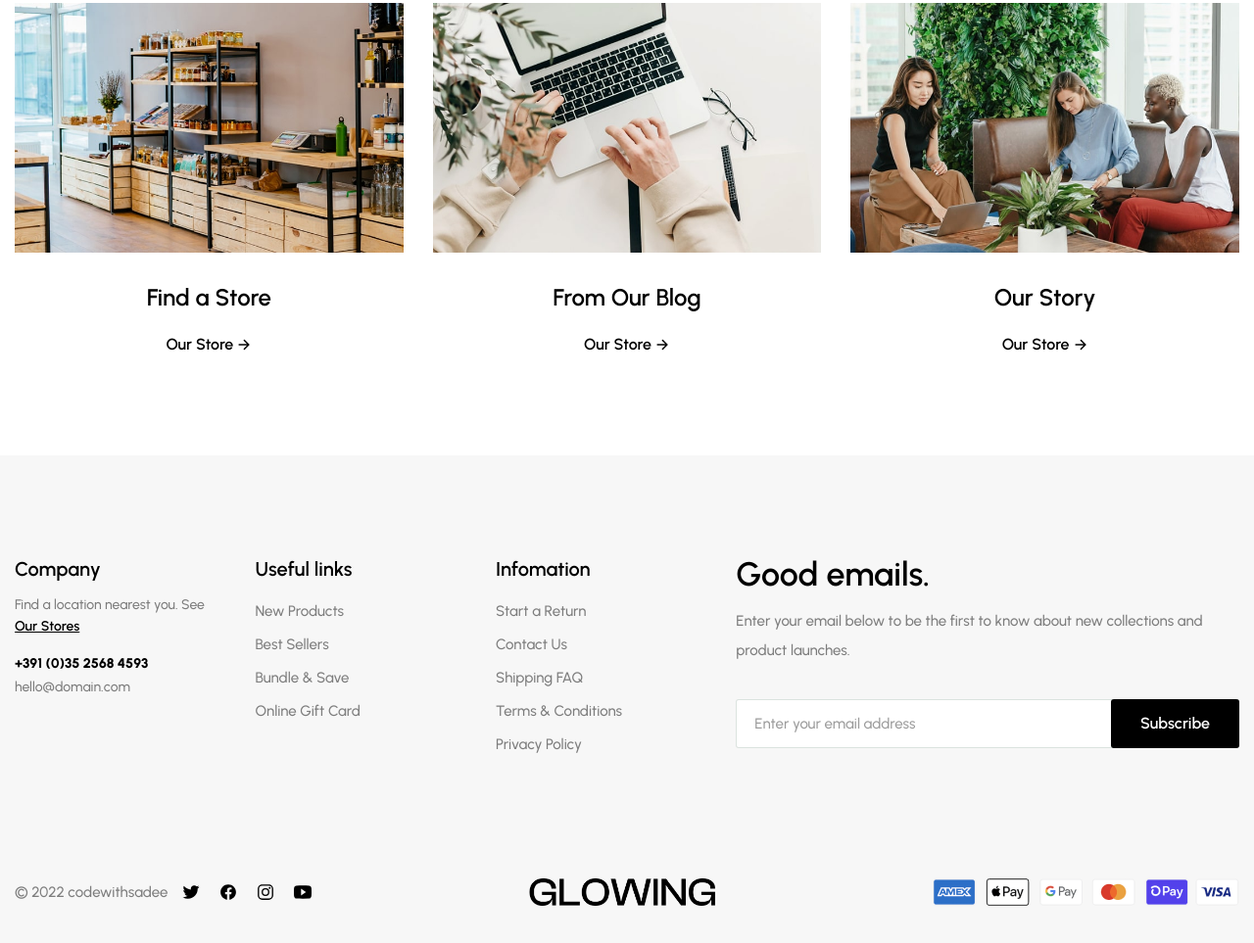
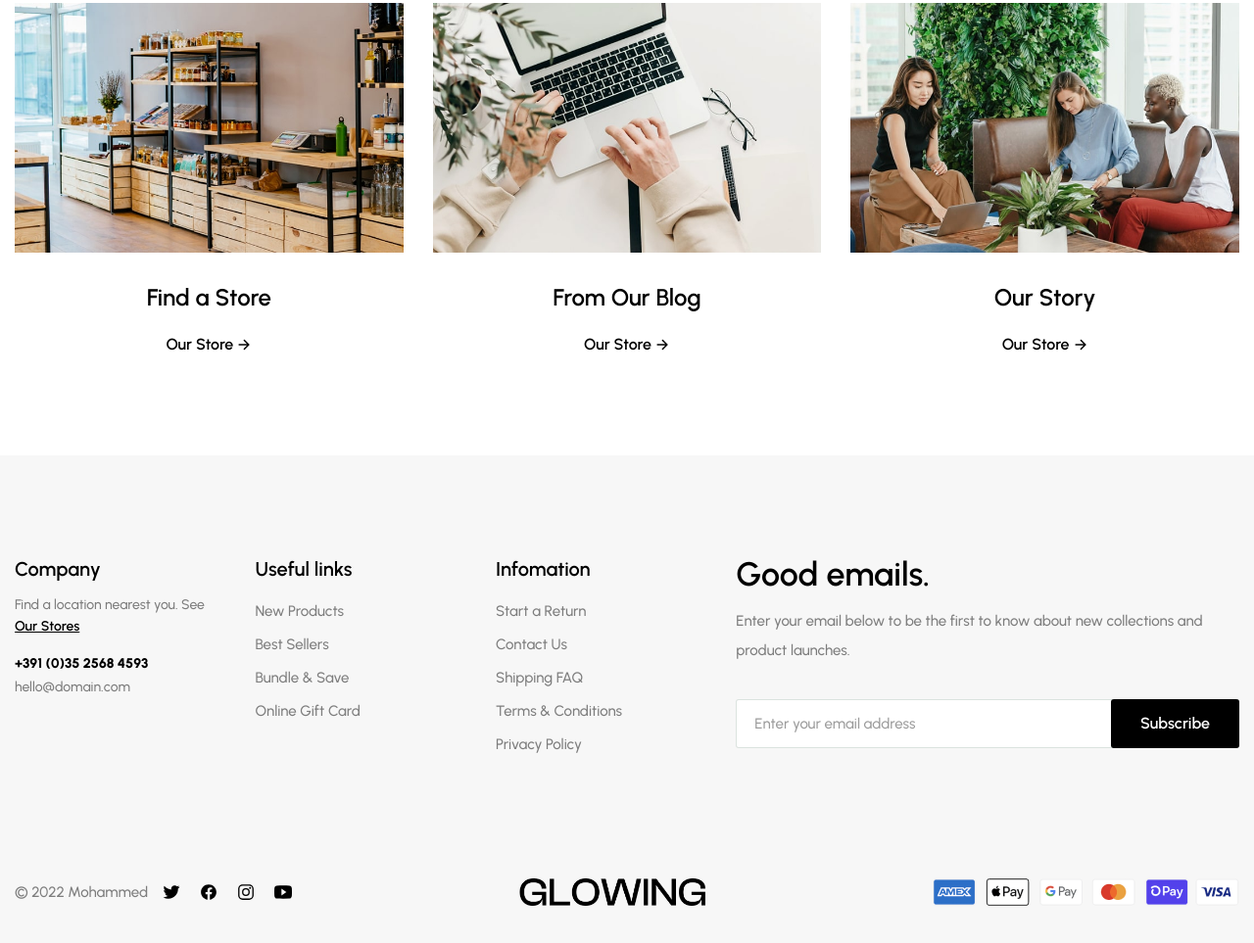
Before and after one commit to MOHAMMED2207/Glowing__shop, a plain HTML site: page index.html in a window 1280 px wide. Shown: the part 4282-5245 px from the top of the page at 98% size. Drawn offline with nearby package versions, Linux system fonts and the light colour scheme.

Commit message:
Update index.html

```diff
--- a/index.html
+++ b/index.html
@@ -1395,7 +1395,7 @@
 
         <div class="wrapper">
           <p class="copyright">
-            &copy; 2022 codewithsadee
+            &copy; 2022 Mohammed
           </p>
 
           <ul class="social-list">
```
